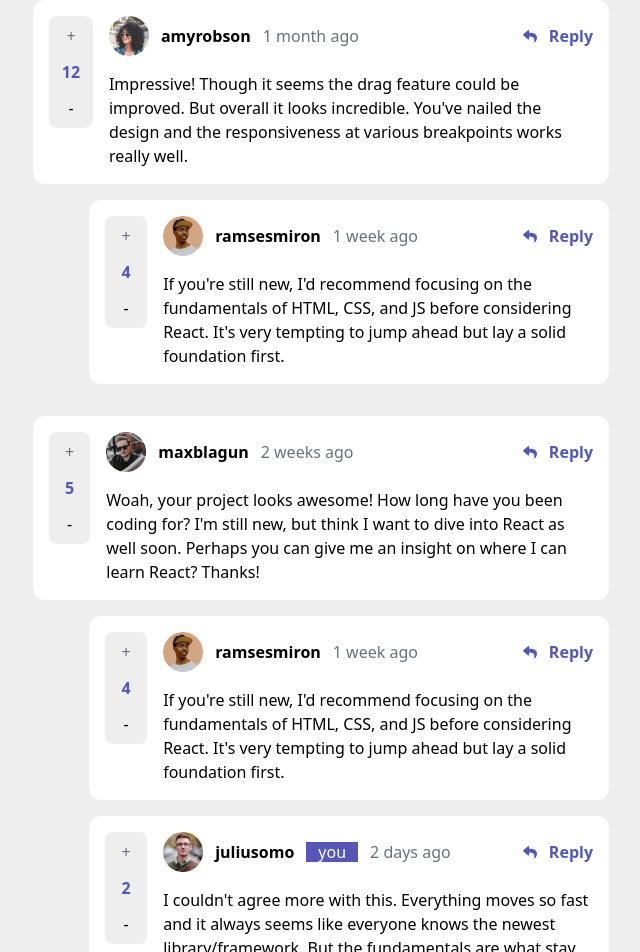
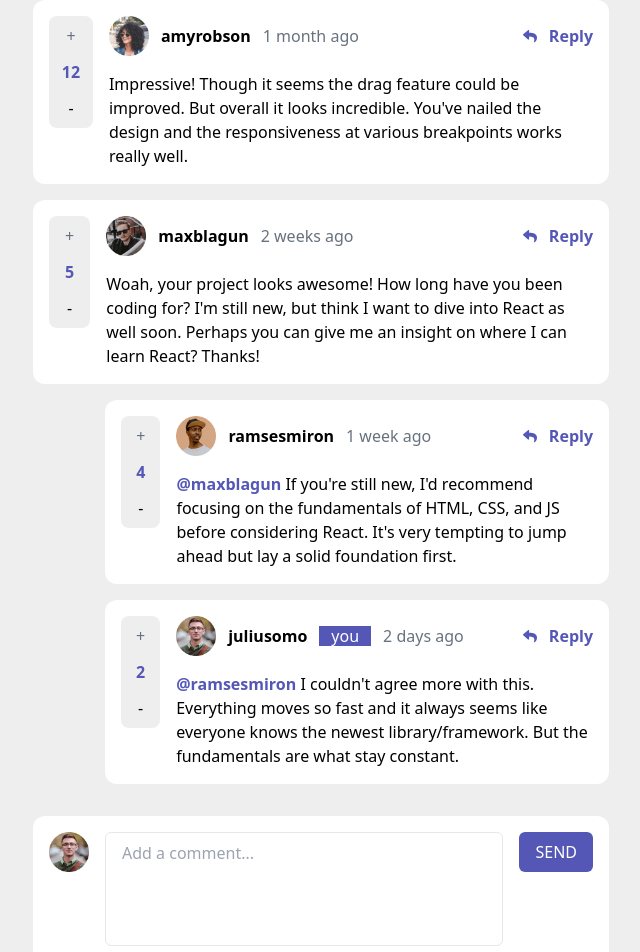
Before and after one commit to hamdi4-beep/interactive-comments-section-main, a React (Vite) app: page / in a window 1280 px wide. Shown: the top 952 px of the page, without its empty margins (319-959 px from the left). Built offline with nearby package versions, Linux system fonts and the light colour scheme.

Commit message:
added a component to post a comment

```diff
--- a/src/components/Comment.tsx
+++ b/src/components/Comment.tsx
@@ -1,10 +1,19 @@
 import * as React from 'react'
+import { DataT, ReplyT } from './CommentSection'
 
 export default function Comment({
     data
 }: {
-    data: any
+    data: DataT & {
+        currentUser?: DataT['user']
+    }
 }) {
+    const {
+        currentUser,
+        user
+    } = data
+
+    const reply = data as ReplyT
 
     return (
         <div className="bg-white rounded-xl p-4">
@@ -16,15 +25,15 @@ export default function Comment({
                         <div className="flex items-center gap-3">
                             <div className="user-img">
                                 <img
-                                    src={data.user.image.png}
+                                    src={user.image.png}
                                     className="w-10 h-10"
                                     alt=""
                                 />
                             </div>
 
-                            <h2 className='font-bold'>{data.user.username}</h2>
+                            <h2 className='font-bold'>{user.username}</h2>
 
-                            {data.currentUser?.username === data.user.username && (
+                            {currentUser?.username === user.username && (
                                 <span className='bg-primary-moderate-blue px-3 leading-tight text-white'>you</span>
                             )}
 
@@ -37,7 +46,13 @@ export default function Comment({
                         </button>
                     </div>
 
-                    <p className="pt-4">{data.content}</p>
+                    <p className="pt-4">
+                        {reply.replyingTo && (
+                            <span className='font-bold text-primary-moderate-blue'>@{reply.replyingTo} </span>
+                        )}
+
+                        {data.content}
+                    </p>
                 </div>
             </div>
         </div>
--- a/src/components/CommentSection.tsx
+++ b/src/components/CommentSection.tsx
@@ -1,9 +1,17 @@
 import Comment from './Comment'
 import data from '../data.json'
 
+export type CommentT = typeof comments[0]
+export type ReplyT = typeof reply
+
+export type DataT =
+    | CommentT
+    | ReplyT
+
+const comments = data.comments
+const reply = comments.filter(comment => comment.replies)[0].replies[0]
+
 export default function CommentSection() {
-    const comments = data.comments
-
     return (
         <div className='grid gap-4'>
             {comments.map(comment => {
@@ -19,6 +27,26 @@ export default function CommentSection() {
                     </div>
                 )})
             }
+
+            <div className="bg-white rounded-xl p-4 flex gap-4 items-start">
+                <div className="user-img self-start flex-shrink-0">
+                    <img
+                        src={data.currentUser.image.png}
+                        className="w-10 h-10"
+                        alt=""
+                    />
+                </div>
+
+                <input
+                    type="text"
+                    className='w-full p-4 pt-2 pb-20 border border-[hsl(223, 19%, 93%)] outline-none rounded-md'
+                    placeholder='Add a comment...'
+                />
+
+                <button
+                    className='bg-primary-moderate-blue p-2 px-4 rounded-md text-white uppercase'
+                >Send</button>
+            </div>
         </div>
     )
 }
@@ -26,11 +54,11 @@ export default function CommentSection() {
 const RepliesList = ({
     replies
 }: {
-    replies: any
+    replies: ReplyT[]
 }) => {
     return (
-        <div className='grid gap-4 p-4 pr-0 ml-10'>
-            {replies.map((reply: any, i: number) => (
+        <div className='grid gap-4 p-4 pr-0 ml-14'>
+            {replies.map((reply, i) => (
                 <Comment
                     data={{
                         currentUser: data.currentUser,
--- a/src/data.json
+++ b/src/data.json
@@ -19,20 +19,7 @@
         },
         "username": "amyrobson"
       },
-      "replies": [{
-        "id": 3,
-        "content": "If you're still new, I'd recommend focusing on the fundamentals of HTML, CSS, and JS before considering React. It's very tempting to jump ahead but lay a solid foundation first.",
-        "createdAt": "1 week ago",
-        "score": 4,
-        "replyingTo": "maxblagun",
-        "user": {
-          "image": {
-            "png": "/assets/images/avatars/image-ramsesmiron.png",
-            "webp": "/assets/images/avatars/image-ramsesmiron.webp"
-          },
-          "username": "ramsesmiron"
-        }
-      }]
+      "replies": []
     },
     {
       "id": 2,
--- a/src/output.css
+++ b/src/output.css
@@ -554,8 +554,8 @@ video {
   display: none;
 }
 
-.ml-10 {
-  margin-left: 2.5rem;
+.ml-14 {
+  margin-left: 3.5rem;
 }
 
 .flex {
@@ -570,6 +570,18 @@ video {
   height: 2.5rem;
 }
 
+.h-full {
+  height: 100%;
+}
+
+.h-24 {
+  height: 6rem;
+}
+
+.h-20 {
+  height: 5rem;
+}
+
 .w-10 {
   width: 2.5rem;
 }
@@ -578,8 +590,20 @@ video {
   width: 6rem;
 }
 
+.w-full {
+  width: 100%;
+}
+
 .max-w-xl {
   max-width: 36rem;
+}
+
+.flex-shrink-0 {
+  flex-shrink: 0;
+}
+
+.items-start {
+  align-items: flex-start;
 }
 
 .items-center {
@@ -610,6 +634,29 @@ video {
   border-radius: 0.75rem;
 }
 
+.rounded-md {
+  border-radius: 0.375rem;
+}
+
+.border {
+  border-width: 1px;
+}
+
+.border-neutral-light-gray {
+  --tw-border-opacity: 1;
+  border-color: hsl(223 19% 93% / var(--tw-border-opacity));
+}
+
+.border-primary-moderate-blue {
+  --tw-border-opacity: 1;
+  border-color: hsl(238 40% 52% / var(--tw-border-opacity));
+}
+
+.border-black {
+  --tw-border-opacity: 1;
+  border-color: rgb(0 0 0 / var(--tw-border-opacity));
+}
+
 .bg-\[\#eee\] {
   --tw-bg-opacity: 1;
   background-color: rgb(238 238 238 / var(--tw-bg-opacity));
@@ -638,14 +685,19 @@ video {
   padding-right: 0.75rem;
 }
 
-.py-1 {
-  padding-top: 0.25rem;
-  padding-bottom: 0.25rem;
-}
-
 .py-3 {
   padding-top: 0.75rem;
   padding-bottom: 0.75rem;
+}
+
+.px-4 {
+  padding-left: 1rem;
+  padding-right: 1rem;
+}
+
+.py-4 {
+  padding-top: 1rem;
+  padding-bottom: 1rem;
 }
 
 .pr-0 {
@@ -656,12 +708,28 @@ video {
   padding-top: 1rem;
 }
 
+.pb-20 {
+  padding-bottom: 5rem;
+}
+
+.pt-2 {
+  padding-top: 0.5rem;
+}
+
 .text-center {
   text-align: center;
 }
 
 .font-bold {
   font-weight: 700;
+}
+
+.font-medium {
+  font-weight: 500;
+}
+
+.uppercase {
+  text-transform: uppercase;
 }
 
 .leading-tight {
@@ -683,6 +751,23 @@ video {
   color: rgb(255 255 255 / var(--tw-text-opacity));
 }
 
+.outline-none {
+  outline: 2px solid transparent;
+  outline-offset: 2px;
+}
+
+.outline {
+  outline-style: solid;
+}
+
+.outline-black {
+  outline-color: #000;
+}
+
+.filter {
+  filter: var(--tw-blur) var(--tw-brightness) var(--tw-contrast) var(--tw-grayscale) var(--tw-hue-rotate) var(--tw-invert) var(--tw-saturate) var(--tw-sepia) var(--tw-drop-shadow);
+}
+
 body {
   background-color: #eee;
   display: grid;
```
